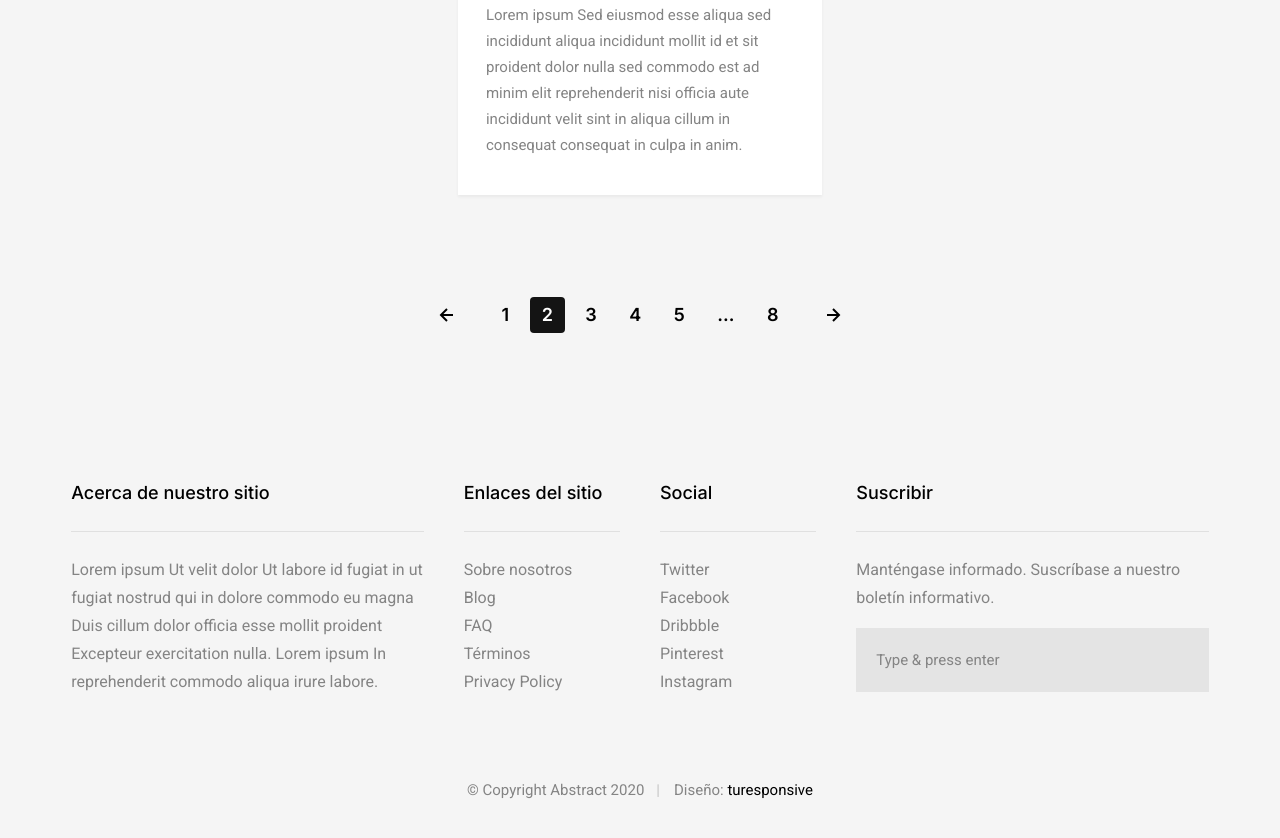
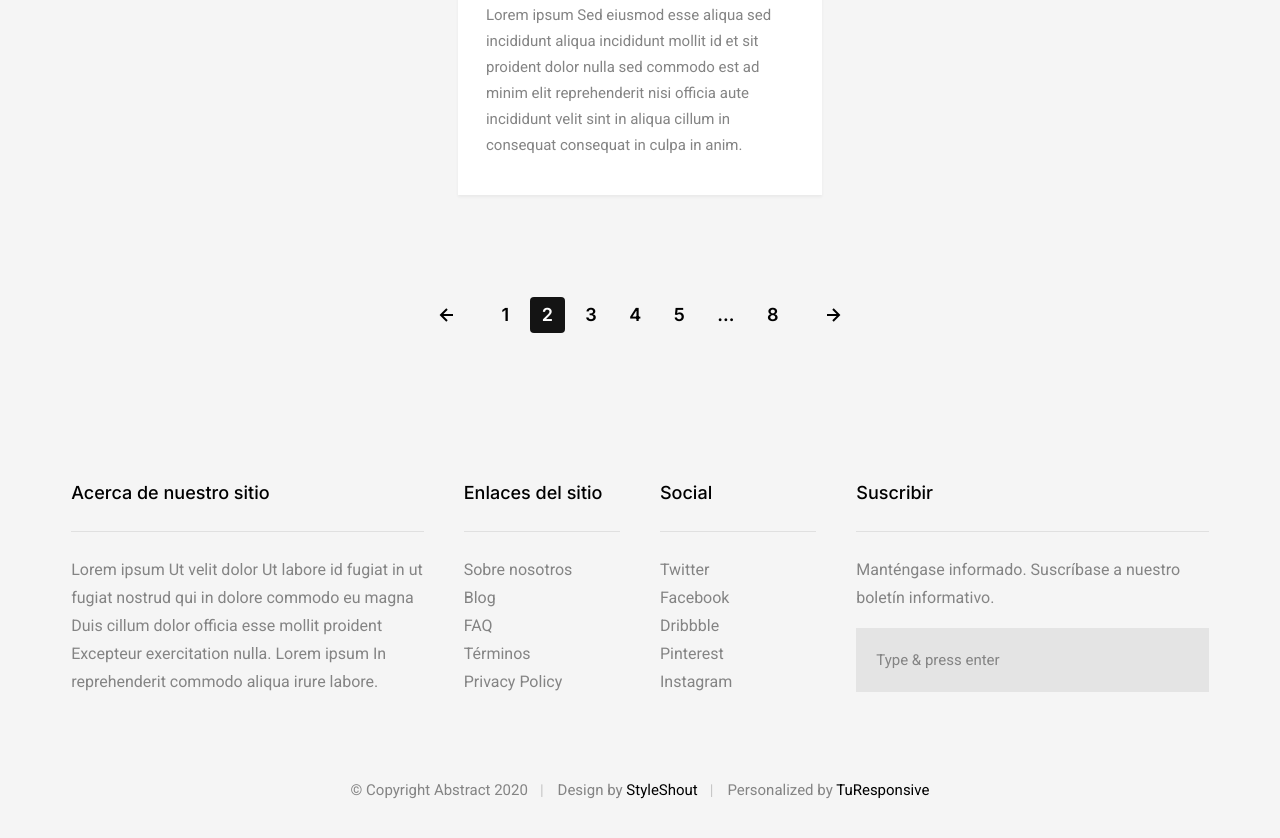
Before and after one commit to elgela/Abstract_2_0_0, a plain HTML site: page index.html in a window 1280 px wide. Shown: the part 4376-5214 px from the top of the page. Drawn offline with Linux system fonts and the light colour scheme.

Commit message:
design / personalized

```diff
--- a/index.html
+++ b/index.html
@@ -737,7 +737,8 @@
                 <div class="column">
                     <div class="ss-copyright">
                         <span>© Copyright Abstract 2020</span>
-                        <span class="block">Diseño: <a href="https://turesponsive.com.ar/" target="_blank">turesponsive</a></span>
+                        <span>Design by <a href="https://www.styleshout.com/">StyleShout</a></span>
+                        <span class="block">Personalized by <a href="https://turesponsive.com.ar/" target="_blank">TuResponsive</a></span>
                 </div> <!-- end ss-copyright -->
                 </div>
             </div>
```
